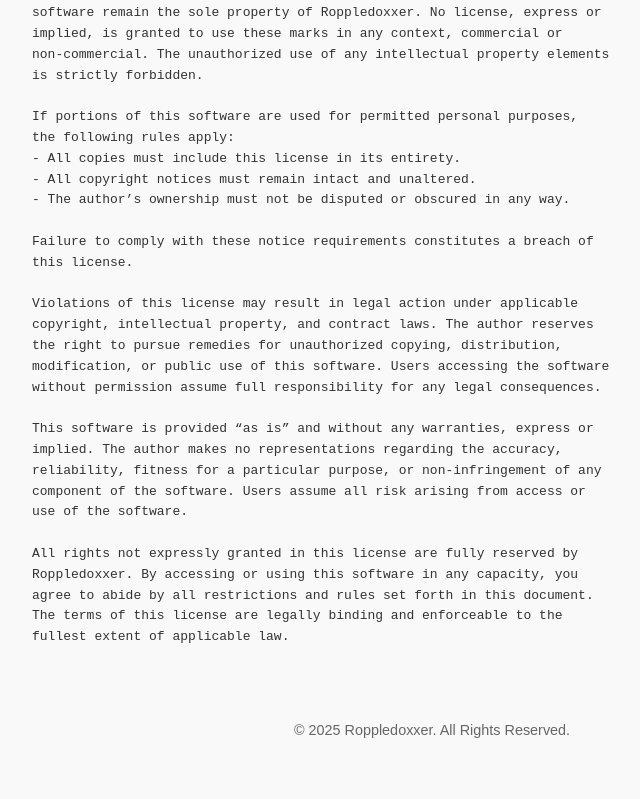
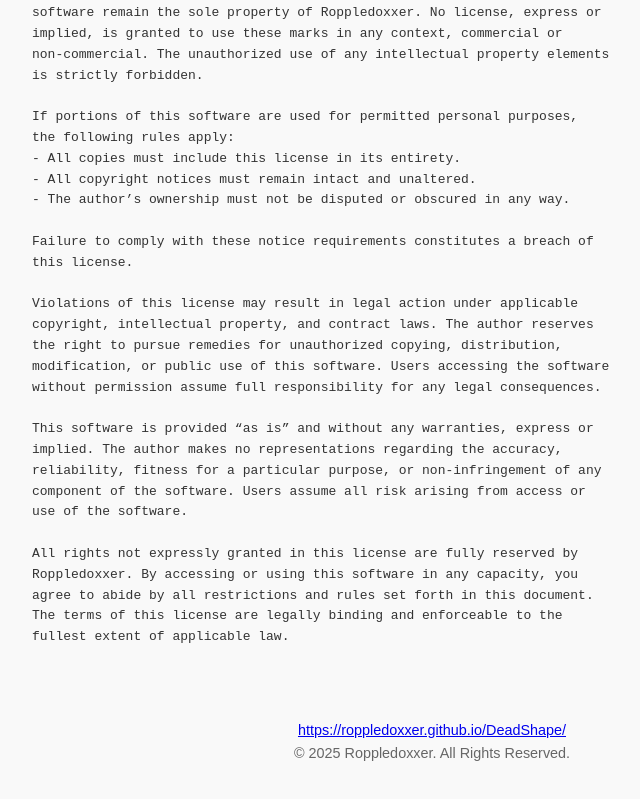
Before and after one commit to Roppledoxxer/DeadShape.LICENSE, a plain HTML site: page index.html in a window 1280 px wide. Shown: the part 929-1728 px from the top of the page, without its empty margins (208-848 px from the left). Drawn offline with Linux system fonts and the light colour scheme.

Commit message:
Update index.html with new content

```diff
--- a/index.html
+++ b/index.html
@@ -107,6 +107,7 @@ fullest extent of applicable law.
   </pre>
 
   <footer>
+    <a href="https://roppledoxxer.github.io/DeadShape/">https://roppledoxxer.github.io/DeadShape/</a><br>
     © 2025 Roppledoxxer. All Rights Reserved.
   </footer>
 
```
